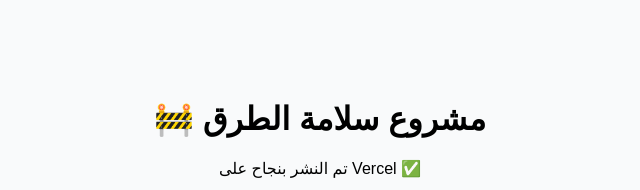
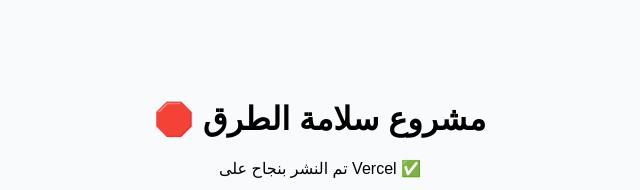
Before and after one commit to ahmedmo145/0, a React (Vite) app: page / in a window 1280 px wide. Shown: the top 190 px of the page, without its empty margins (320-960 px from the left). Built offline with nearby package versions, Linux system fonts and the light colour scheme.

Commit message:
Update App.jsx

```diff
--- a/src/App.jsx
+++ b/src/App.jsx
@@ -1,7 +1,9 @@
+import React from "react";
+
 function App() {
   return (
     <div style={{ textAlign: "center", marginTop: "100px" }}>
-      <h1>🚧 مشروع سلامة الطرق</h1>
+      <h1>🛑 مشروع سلامة الطرق</h1>
       <p>تم النشر بنجاح على Vercel ✅</p>
     </div>
   );
```
